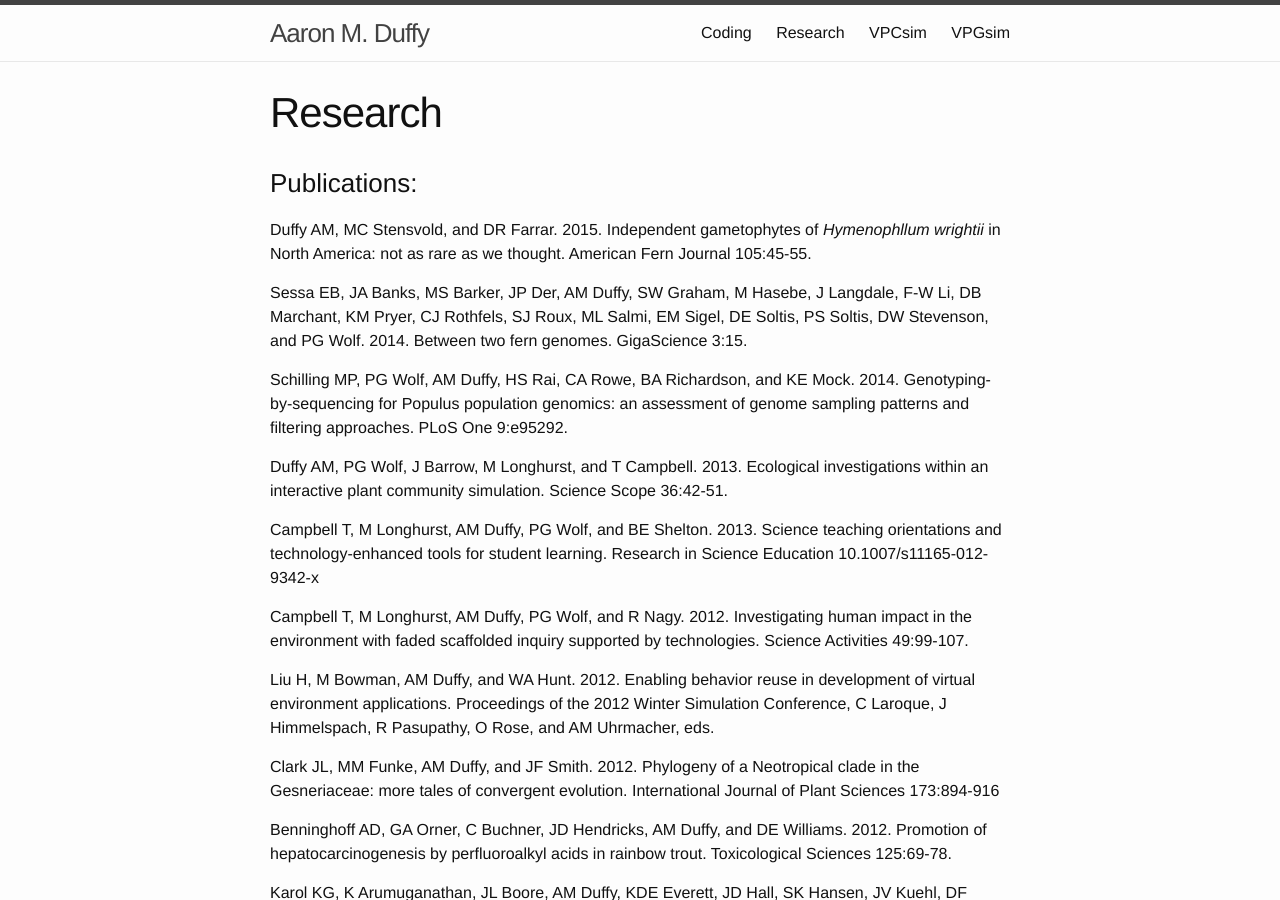
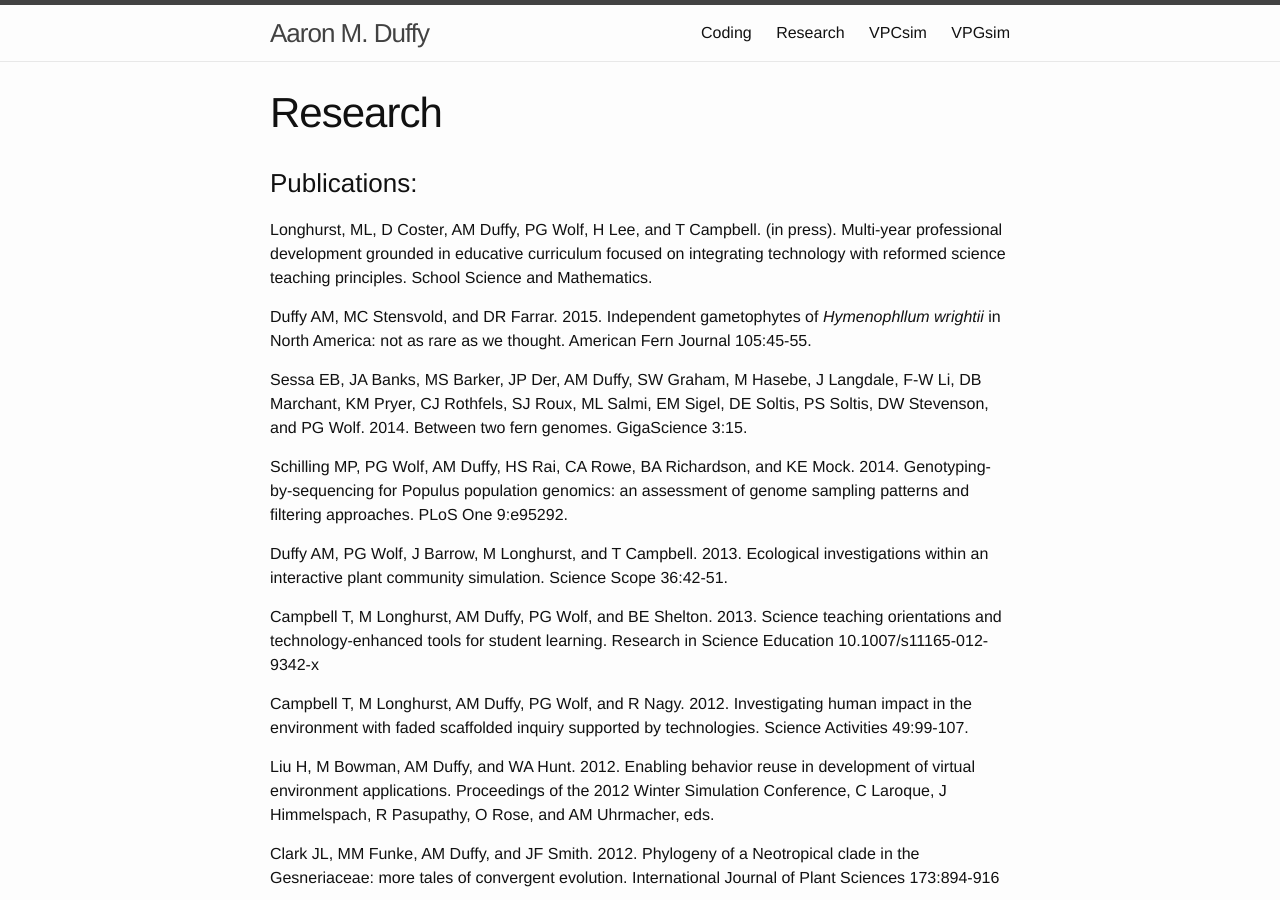
Before and after one commit to aduffy70/aduffy70.github.io, a Jekyll site: the page built from research.md, in a window 1280 px wide and 900 px high. Built offline with Jekyll 4.4.1, drawn with Linux system fonts in a browser that asks for light colours.

Commit message:
Updated publications.

```diff
--- a/research.md
+++ b/research.md
@@ -5,6 +5,8 @@ permalink: /research/
 ---
 
 ### Publications:
+
+Longhurst, ML, D Coster, AM Duffy, PG Wolf, H Lee, and T Campbell. (in press). Multi-year professional development grounded in educative curriculum focused on integrating technology with reformed science teaching principles. School Science and Mathematics.
 
 Duffy AM, MC Stensvold, and DR Farrar. 2015. Independent gametophytes of *Hymenophllum wrightii* in North America: not as rare as we thought. American Fern Journal 105:45-55.
 
```
